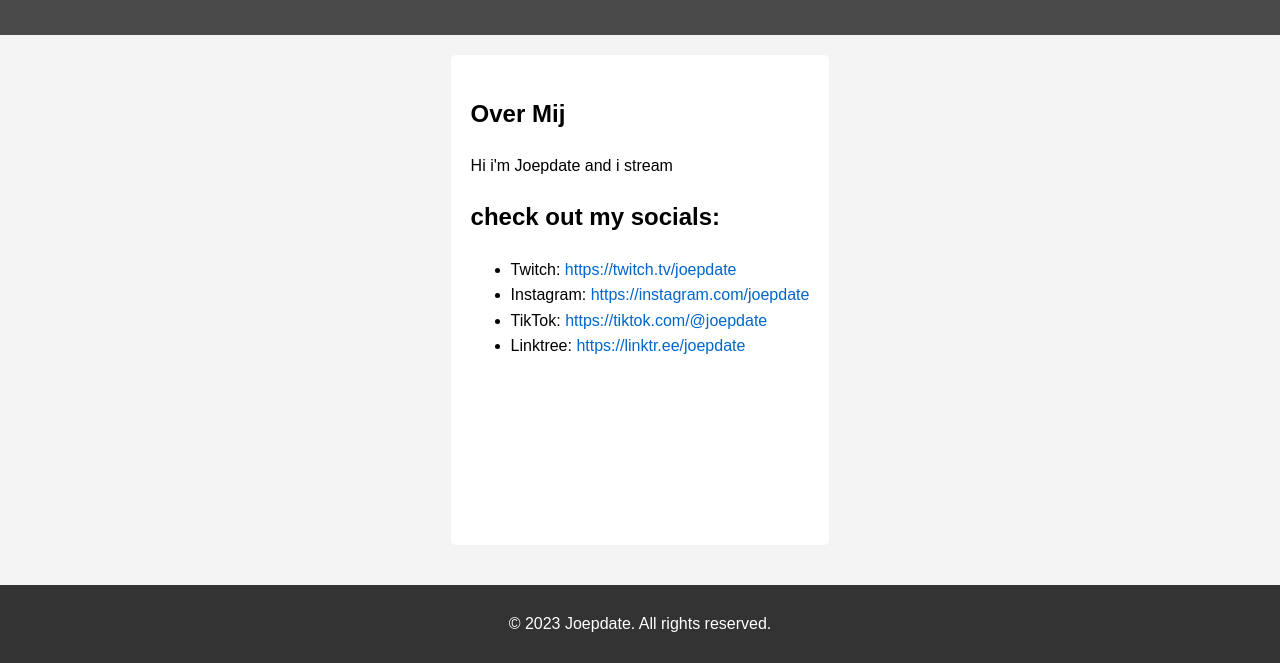
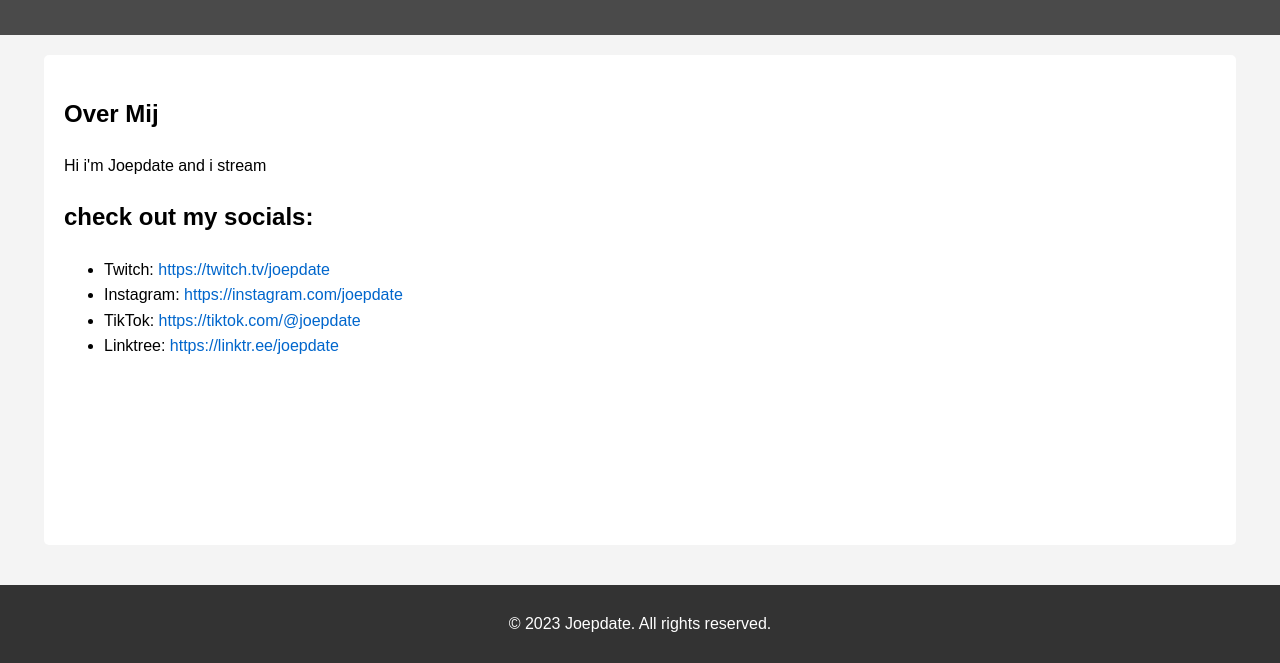
Before and after one commit to Joepdate/joepdate.github.io, a plain HTML site: page index.html in a window 1280 px wide. Shown: the part 137-800 px from the top of the page. Drawn offline with Linux system fonts and the light colour scheme.

Commit message:
Update index.html

```diff
--- a/index.html
+++ b/index.html
@@ -41,7 +41,9 @@
             padding: 1rem;
         }
         main {
-            max-width: 800px;
+            flex: 1 0 auto;
+            width: 90%;
+            max-width: 1200px;
             margin: 20px auto;
             background-color: #fff;
             padding: 20px;
@@ -63,8 +65,11 @@
         }
         .twitch-embed {
             width: 100%;
-            height: 480px;
-            margin-top: 20px;
+            aspect-ratio: 16 / 9;
+        }
+        .twitch-embed iframe {
+            width: 100%;
+            height: 100%;
         }
         .stream-button {
             display: inline-block;
@@ -99,15 +104,6 @@
         body {
             display: flex;
             flex-direction: column;
-        }
-
-        main {
-            flex: 1 0 auto;
-            max-width: 800px;
-            margin: 20px auto;
-            background-color: #fff;
-            padding: 20px;
-            border-radius: 5px;
         }
 
         footer {
```
